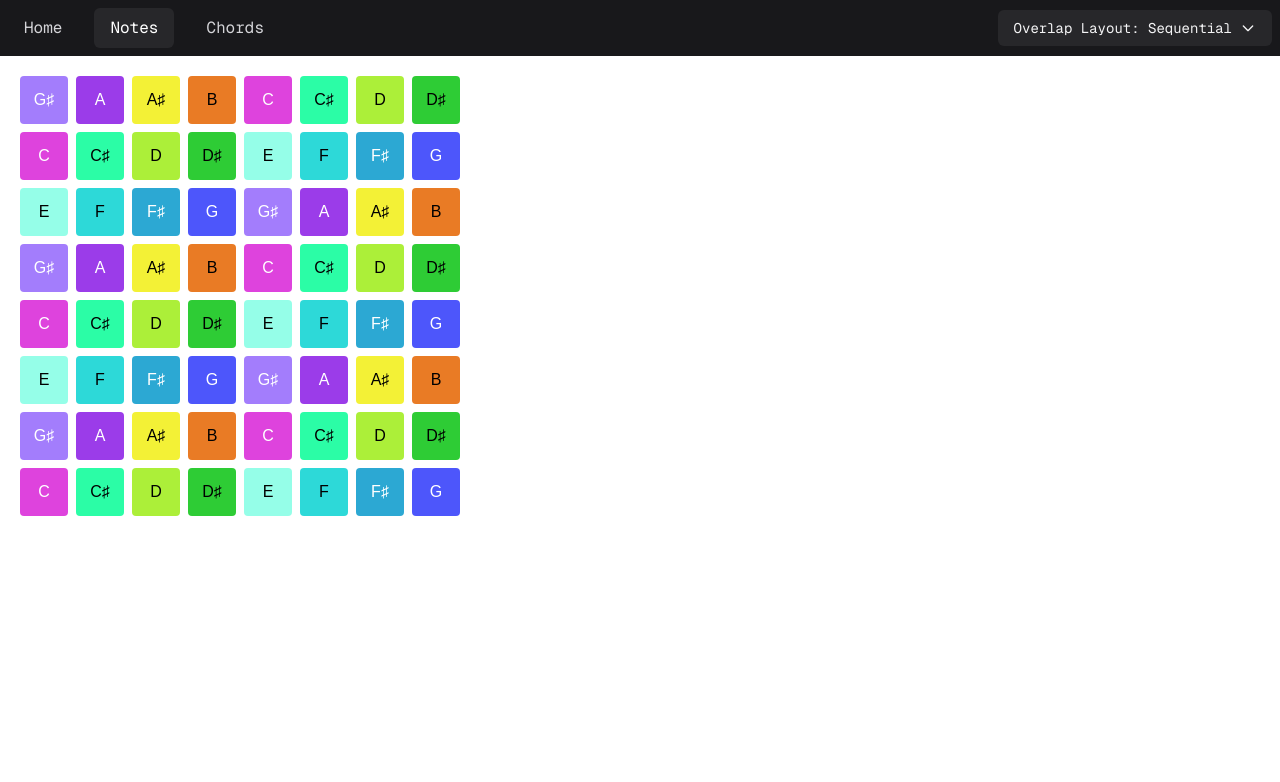
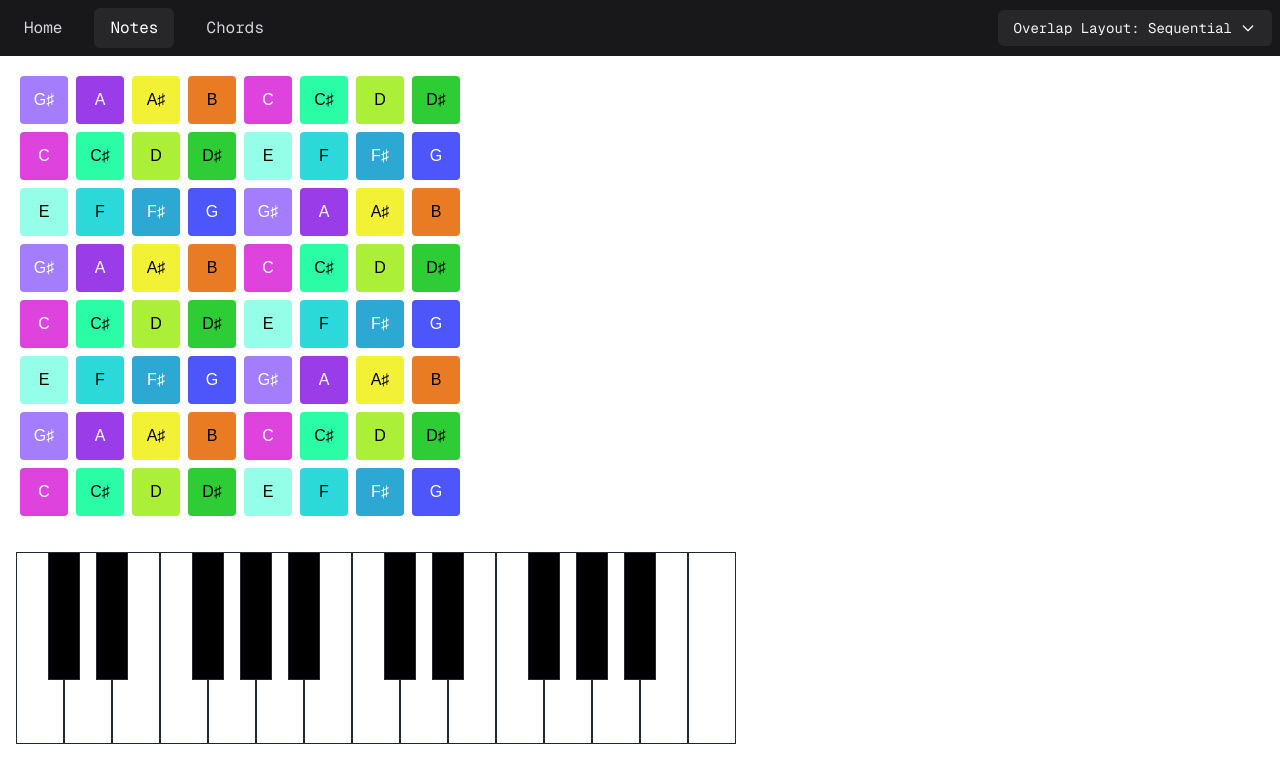
Before and after one commit to leouofa/gridbeat, a Next.js app: page /notes in a window 1280 px wide. Shown: the top 782 px of the page. Built offline with nearby package versions, Linux system fonts and the light colour scheme.

Commit message:
added piano keyboard

```diff
--- a/app/notes/page.tsx
+++ b/app/notes/page.tsx
@@ -1,9 +1,11 @@
 import Grid from "@/components/Grid";
+import PianoKeyboard from "@/components/PianoKeyboard";
 
 export default function NotesHome() {
   return (
     <div>
       <Grid />
+      <PianoKeyboard />
     </div>
   );
 }
--- /dev/null
+++ b/components/PianoKeyboard.tsx
@@ -0,0 +1,69 @@
+import React from "react";
+
+interface PianoKeyProps {
+  isBlack: boolean;
+  note: string;
+}
+
+const PianoKey: React.FC<PianoKeyProps> = ({ isBlack, note }) => {
+  return (
+    <div
+      className={`
+            ${
+              isBlack
+                ? "bg-black h-32 w-8 -mx-4 z-10 hover:bg-gray-800"
+                : "bg-white h-48 w-12 hover:bg-gray-100"
+            }
+            relative cursor-pointer border border-gray-800
+          `}
+      data-note={note}
+    />
+  );
+};
+
+const PianoKeyboard: React.FC = () => {
+  const createKeys = () => {
+    const notes = [
+      "C",
+      "C#",
+      "D",
+      "D#",
+      "E",
+      "F",
+      "F#",
+      "G",
+      "G#",
+      "A",
+      "A#",
+      "B",
+    ];
+    const keys = [];
+    const octaves = 2; // Full piano has 7 octaves plus a few extra keys
+
+    for (let octave = 0; octave < octaves; octave++) {
+      notes.forEach((note) => {
+        const isBlack = note.includes("#");
+        keys.push({ note: `${note}${octave}`, isBlack });
+      });
+    }
+
+    // Add the final C key for the last octave
+    keys.push({ note: "C8", isBlack: false });
+
+    return keys;
+  };
+
+  const keys = createKeys();
+
+  return (
+    <div className="w-full overflow-x-auto p-4">
+      <div className="flex relative">
+        {keys.map((key, index) => (
+          <PianoKey key={index} isBlack={key.isBlack} note={key.note} />
+        ))}
+      </div>
+    </div>
+  );
+};
+
+export default PianoKeyboard;
```
